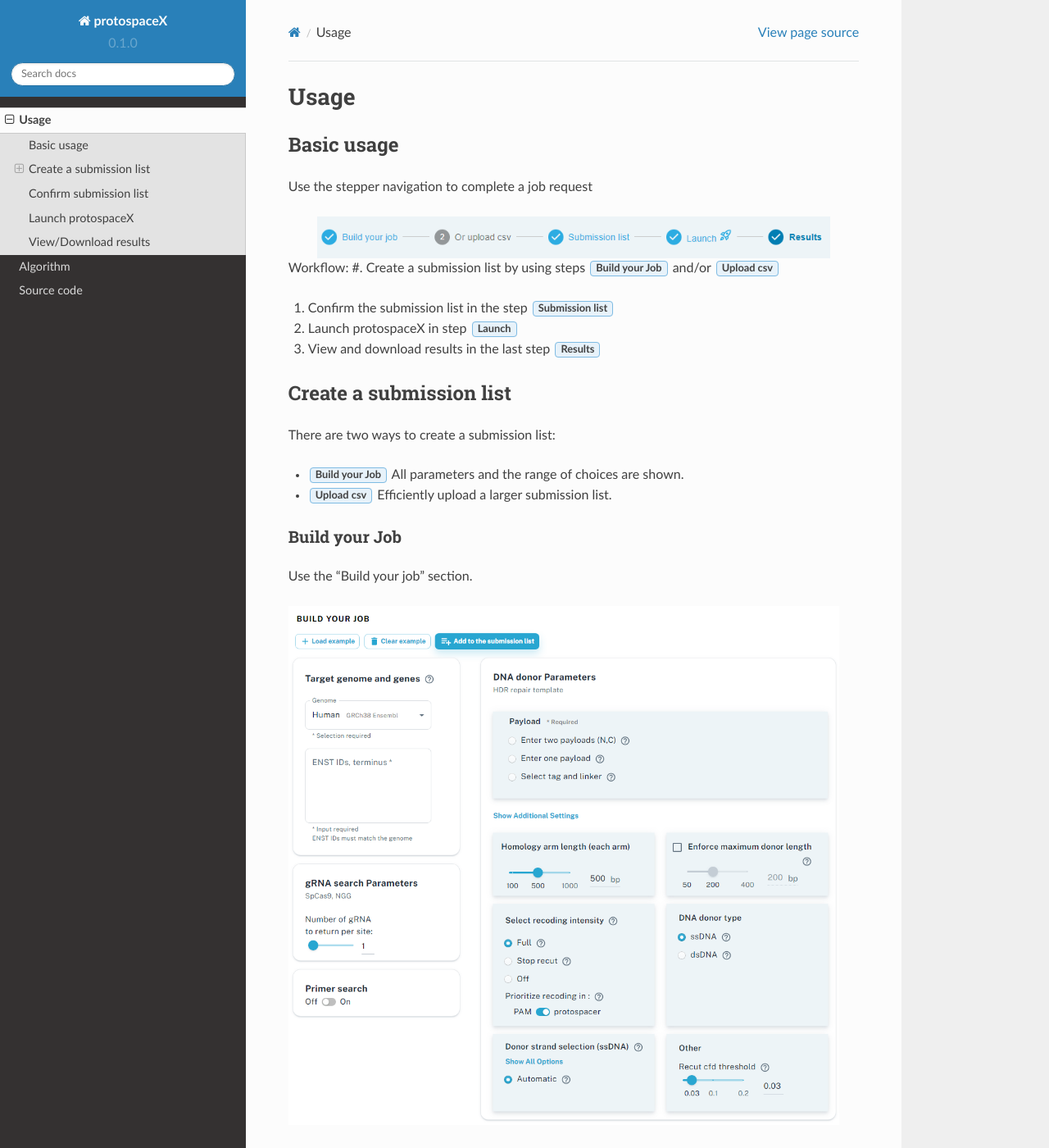
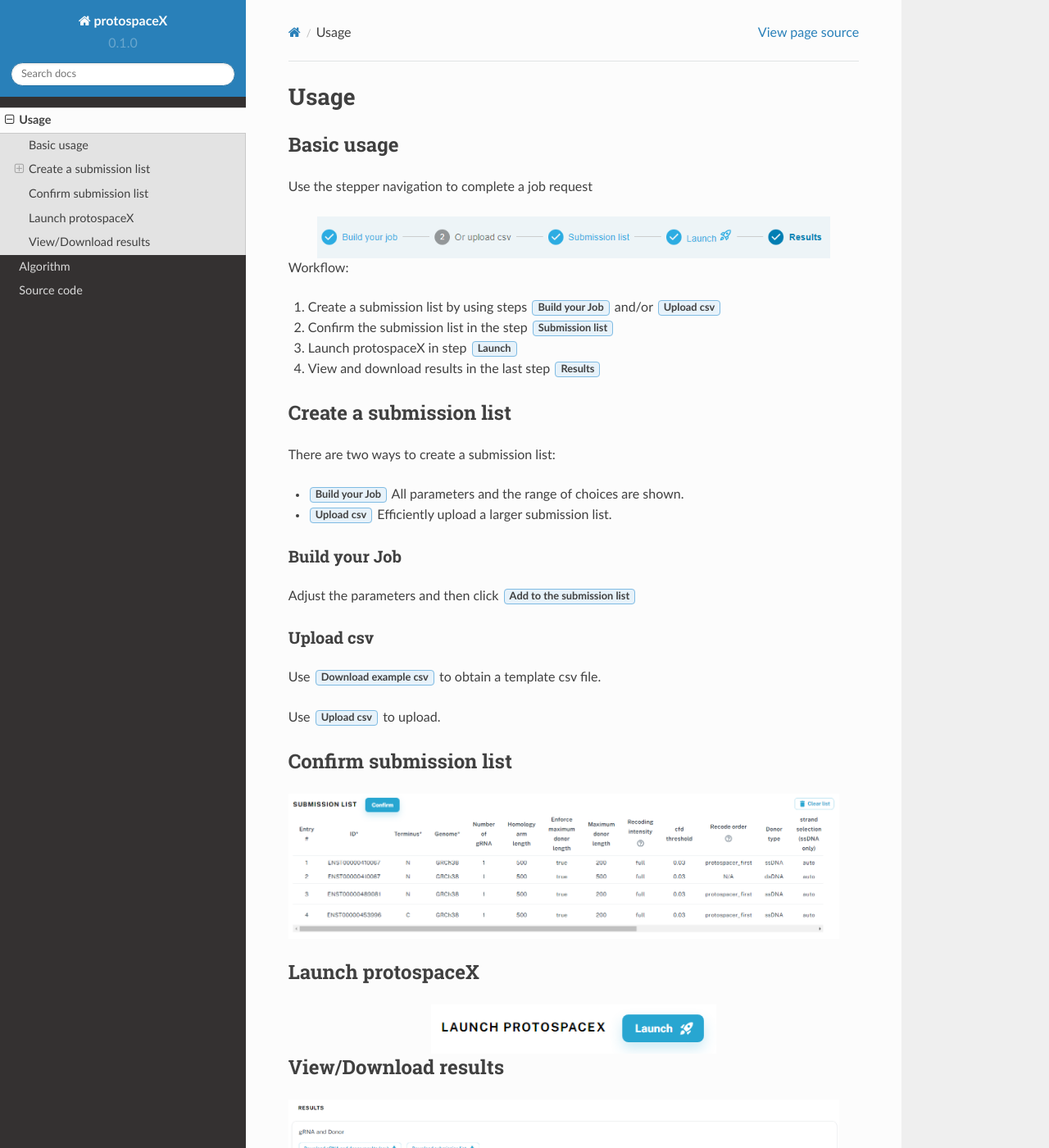
Before and after one commit to duopeng/protoSpaceJAM-readthedocs, a Sphinx documentation site: the page built from docs/source/usage.rst, in a window 1280 px wide and 1400 px high. Shown: the whole window at 82% size. Built offline with Sphinx 7.4.7 and the Read the Docs theme 2.0.0, drawn with Linux system fonts in a browser that asks for light colours.

Commit message:
Update usage.rst

```diff
--- a/docs/source/usage.rst
+++ b/docs/source/usage.rst
@@ -14,6 +14,7 @@
 
 
 Workflow:
+
 #. Create a submission list by using steps :guilabel:`Build your Job` and/or :guilabel:`Upload csv`
 
 #. Confirm the submission list in the step :guilabel:`Submission list`
@@ -33,21 +34,14 @@
 
 Build your Job
 ~~~~~~~~~~~~~~
+Adjust the parameters and then click :guilabel:`Add to the submission list`
 
-Use the "Build your job" section.
-
-.. figure:: /_static/images/BuildYourJob.png
-   :width: 100%
-   :align: left
-   :alt: Build your Job
 
 Upload csv
 ~~~~~~~~~~
-.. figure:: /_static/images/UploadCsv.png
-   :width: 30%
-   :align: left
-   :alt: Upload csv
+Use :guilabel:`Download example csv` to obtain a template csv file.
 
+Use :guilabel:`Upload csv` to upload.
 
 
 Confirm submission list
```
